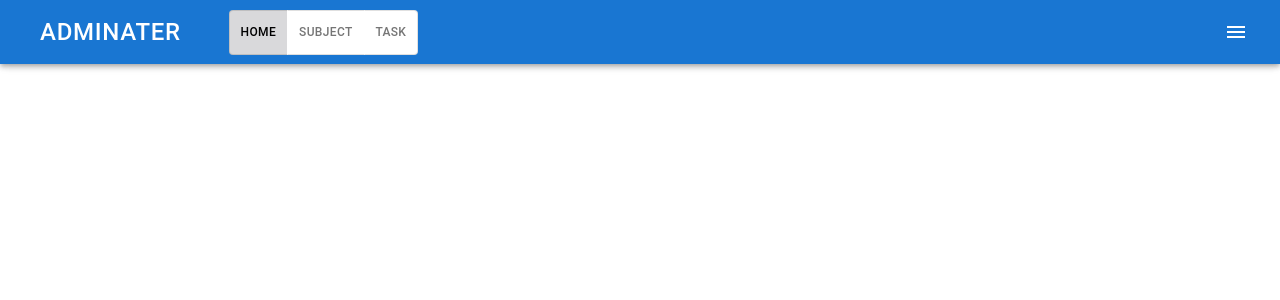
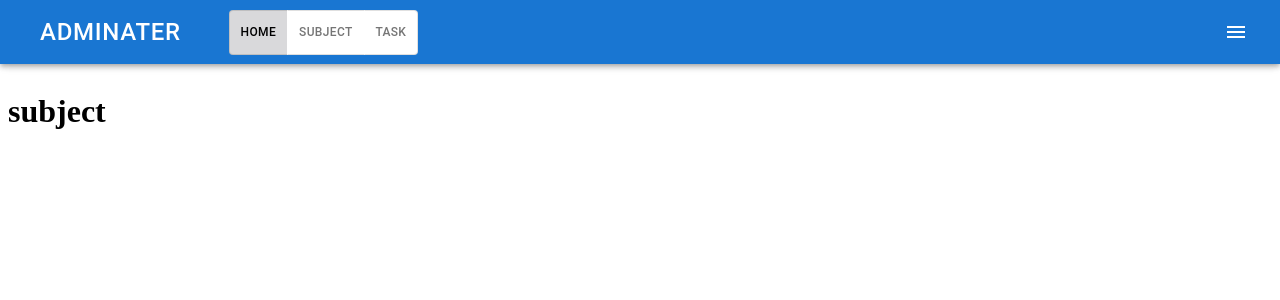
Before and after one commit to tsuki917/uni-life-admin, a React app: page /subjects in a window 1280 px wide. Shown: the top 300 px of the page. Built offline with nearby package versions, Linux system fonts and the light colour scheme.

Commit message:
repare for subjects

```diff
--- a/src/App.jsx
+++ b/src/App.jsx
@@ -3,6 +3,7 @@ import { BrowserRouter, Routes, Route } from "react-router-dom";
 import Home from "./components/Home.jsx";
 import FirstSetting from "./components/FirstSetting.jsx";
 import Title from "./components/Title.jsx";
+import Subjects from "./components/SubjectComponents/Subjects.jsx";
 export default function App() {
   return (
     <div>
@@ -13,7 +14,7 @@ export default function App() {
 
         <Routes>
           <Route path="/" element={<Home />} />
-          <Route path="/setting" element={<FirstSetting />} />
+          <Route path="/subjects" element={<Subjects />} />
         </Routes>
       </BrowserRouter>
     </div>
--- a/src/components/Title.jsx
+++ b/src/components/Title.jsx
@@ -70,6 +70,8 @@ export default function Title() {
             <ToggleButton
               value="home"
               aria-label="home"
+              LinkComponent={Link}
+              to="/"
               sx={{
                 bgcolor: "background.paper",
                 "&:hover": {
@@ -84,6 +86,8 @@ export default function Title() {
             <ToggleButton
               value="subject"
               aria-label="subject"
+              LinkComponent={Link}
+              to="/subjects"
               sx={{
                 bgcolor: "background.paper",
                 "&:hover": {
@@ -98,6 +102,8 @@ export default function Title() {
             <ToggleButton
               value="task"
               aria-label="task"
+              LinkComponent={Link}
+              to="/task"
               sx={{
                 bgcolor: "background.paper",
                 "&:hover": {
```
